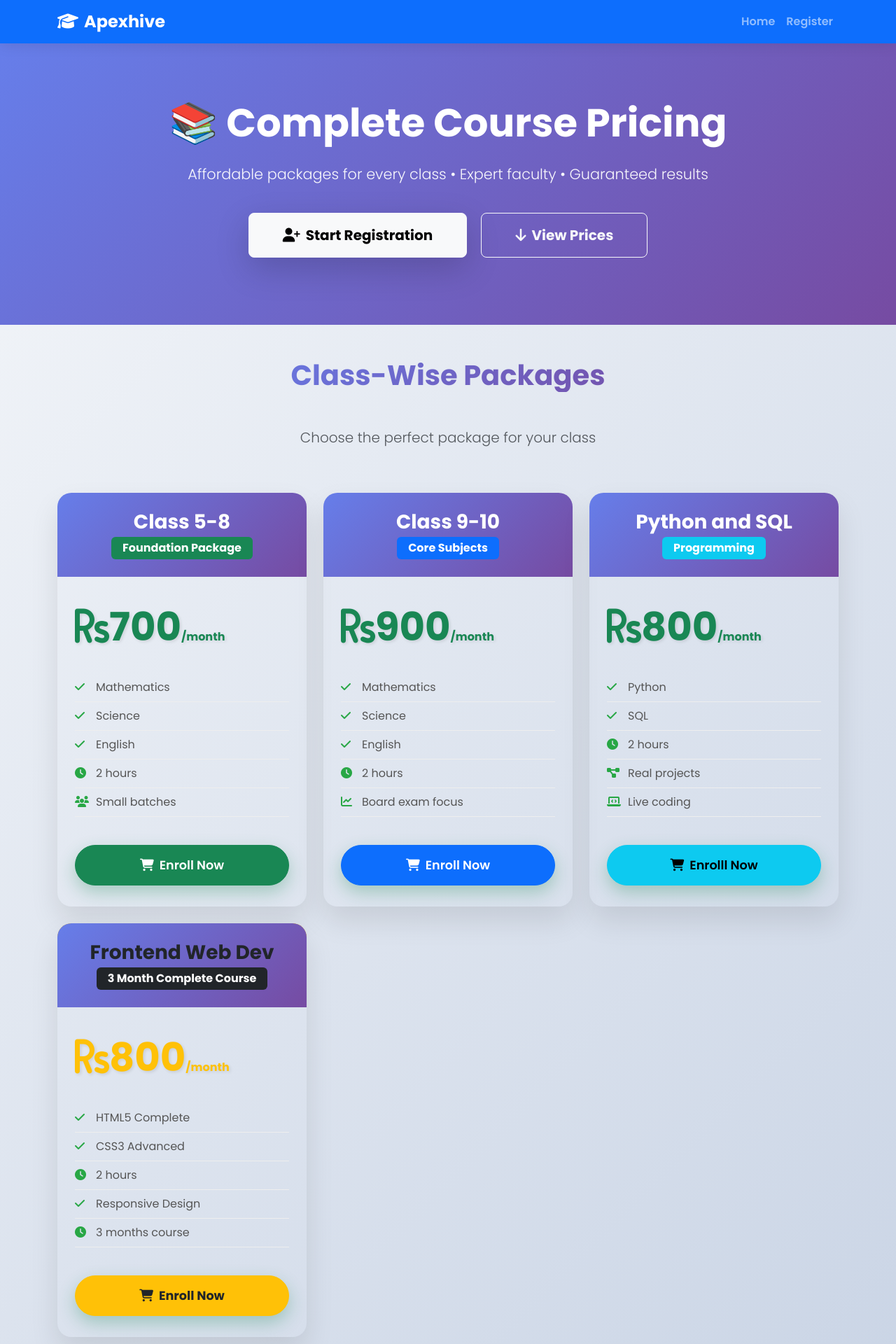
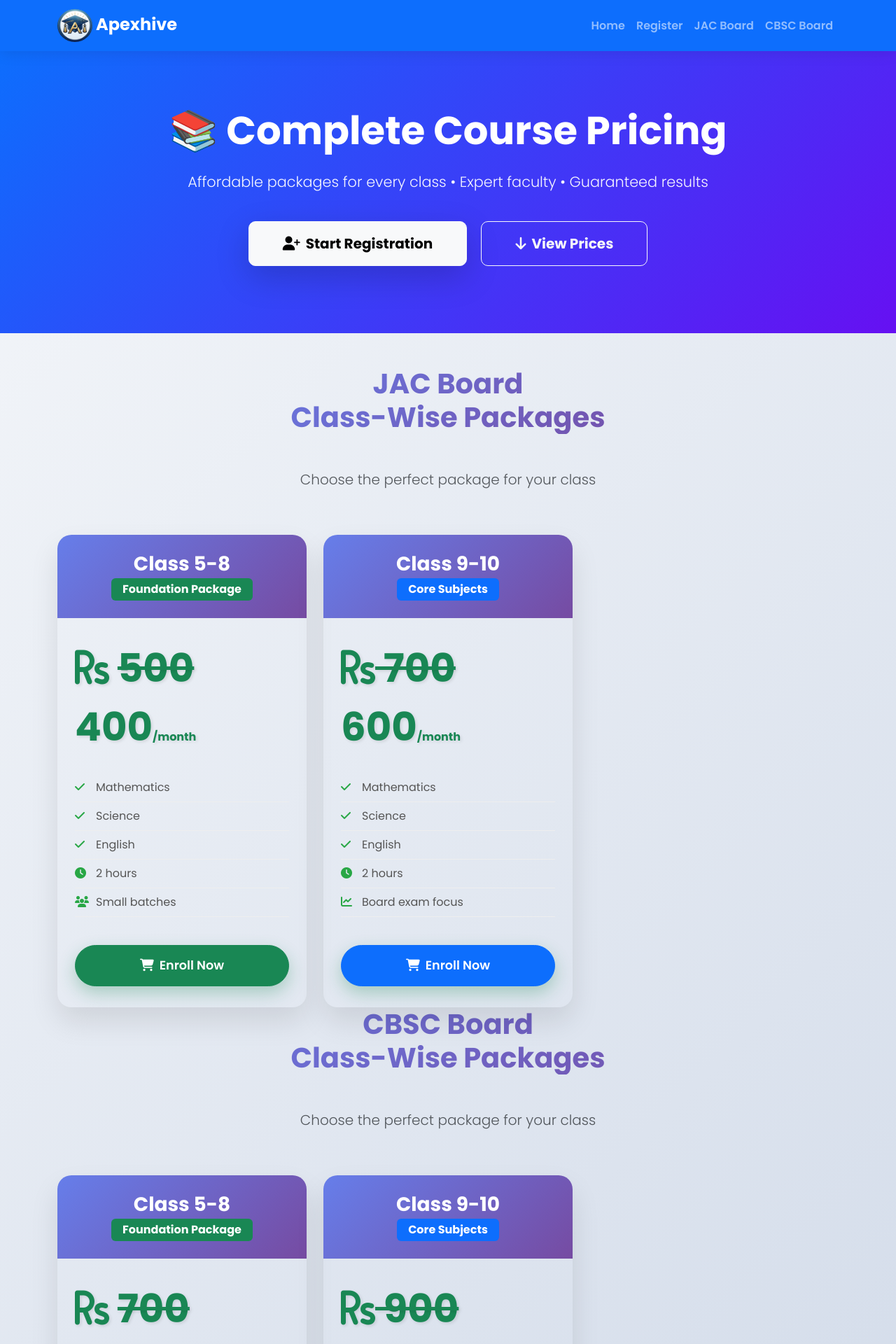
Before and after one commit to modassir-git-123/Apexhive-Academy, a Flask app: page /courses in a window 1280 px wide. Shown: the top 1920 px of the page at 70% size. Run offline with Flask 3, Linux system fonts and the light colour scheme; some libraries are stand-ins or nearby versions.

Commit message:
Update courses.html
courses updated

```diff
--- a/templates/courses.html
+++ b/templates/courses.html
@@ -7,12 +7,14 @@
     <link href="https://cdn.jsdelivr.net/npm/bootstrap@5.3.2/dist/css/bootstrap.min.css" rel="stylesheet">
     <link href="https://cdnjs.cloudflare.com/ajax/libs/font-awesome/6.4.2/css/all.min.css" rel="stylesheet">
     <link href="https://fonts.googleapis.com/css2?family=Poppins:wght@300;400;500;600;700&display=swap" rel="stylesheet">
+    <link rel="stylesheet" href="static/css/style.css">
     <style>
         * { font-family: 'Poppins', sans-serif; }
         body { background: linear-gradient(135deg, #f5f7fa 0%, #c3cfe2 100%); min-height: 100vh; }
 
         .navbar { box-shadow: 0 2px 20px rgba(0,0,0,0.1); }
-        .hero-section { background: linear-gradient(135deg, #667eea 0%, #764ba2 100%); color: white; padding: 80px 0; }
+        .hero-section { background: linear-gradient(135deg, var(--primary), #6610f2);
+         color: white; padding: 80px 0; }
         .hero-section h1 { font-weight: 700; font-size: 3.5rem; }
         .hero-section .lead { font-size: 1.3rem; opacity: 0.95; }
 
@@ -70,6 +72,10 @@
             background-clip: text;
             margin-bottom: 50px;
         }
+        .board{
+            width:100%;
+            background-color: blue;
+             background: linear-gradient(135deg, var(--primary), #6610f2); color: white; padding: 80px 0; }
 
         @media (max-width: 768px) {
             .hero-section h1 { font-size: 2.5rem; }
@@ -82,7 +88,7 @@
     <nav class="navbar navbar-expand-lg navbar-dark bg-primary sticky-top px-2 ">
         <div class="container">
             <a class="navbar-brand fw-bold fs-4" href="/">
-                <i class="fas fa-graduation-cap me-2"></i>Apexhive
+                 <img src="/static/images/logo.jpg" width="50px" style="border-radius: 50%;"></i> Apexhive
             </a>
             <button class="navbar-toggler" type="button" data-bs-toggle="collapse" data-bs-target="#navbarNav">
                 <span class="navbar-toggler-icon"></span>
@@ -93,7 +99,13 @@
                         <a class="nav-link fw-semibold" href="/">Home</a>
                     </li>
                     <li class="nav-item">
-                        <a class="nav-link fw-semibold" href="https://docs.google.com/forms/d/e/1FAIpQLSe0CmyhQ5tmiuWNLEqvQ_W5aQX_DeRxwfItMl24QZKowkZufg/viewform?usp=dialog">Register</a>
+                        <a class="nav-link fw-semibold" href="https://docs.google.com/forms/d/e/1FAIpQLSe0CmyhQ5tmiuWNLEqvQ_W5aQX_DeRxwfItMl24QZKowkZufg/viewform?pli=1">Register</a>
+                    </li>
+                    <li class="nav-item">
+                        <a class="nav-link fw-semibold" href="#jac">JAC Board</a>
+                    </li>
+                    <li class="nav-item">
+                        <a class="nav-link fw-semibold" href="#cbsc">CBSC Board</a>
                     </li>
 
                 </ul>
@@ -102,7 +114,7 @@
     </nav>
 
     <!-- Hero Section -->
-    <section class="hero-section text-center">
+    <section class="hero-section  text-center bg-primary">
         <div class="container">
             <h1 class="display-3 fw-bold mb-4 animate__animated animate__fadeInDown">
                 📚 Complete Course Pricing
@@ -110,7 +122,7 @@
             <p class="lead mb-4 animate__animated animate__fadeInUp">
                 Affordable packages for every class • Expert faculty • Guaranteed results
             </p>
-            <a href="https://docs.google.com/forms/d/e/1FAIpQLSe0CmyhQ5tmiuWNLEqvQ_W5aQX_DeRxwfItMl24QZKowkZufg/viewform?usp=dialog" class="btn btn-light btn-lg px-5 py-3 fw-bold shadow-lg me-3 my-3">
+            <a href="https://docs.google.com/forms/d/e/1FAIpQLSe0CmyhQ5tmiuWNLEqvQ_W5aQX_DeRxwfItMl24QZKowkZufg/viewform?pli=1" class="btn btn-light btn-lg px-5 py-3 fw-bold shadow-lg me-3 my-3">
                 <i class="fas fa-user-plus me-2"></i>Start Registration
             </a>
             <a href="#pricing" class="btn btn-outline-light btn-lg px-5 py-3 fw-bold">
@@ -120,16 +132,17 @@
     </section>
 
     <!-- Pricing Section -->
-    <section id="pricing" class="py-5" >
-        <div class="container">
-            <div class="row justify-content-center text-center mb-5">
+    <section id="pricing"  class="py-5" >
+        <div class="container" >
+            <div  class="row justify-content-center text-center mb-5">
                 <div class="col-lg-8">
-                    <h2 class="section-title animate__animated animate__fadeIn">Class-Wise Packages</h2>
+
+                    <h2 class="section-title animate__animated animate__fadeIn">JAC Board <br>Class-Wise Packages</h2>
                     <p class="lead text-muted">Choose the perfect package for your class</p>
                 </div>
             </div>
 
-            <div class="row g-4">
+            <div id="jac" class="row g-4" >
                 <!-- Class 5-8 Package -->
                 <div class="col-lg-6 col-xl-4">
                     <div class="pricing-card h-100 animate__animated animate__fadeInLeft">
@@ -139,7 +152,7 @@
                         </div>
                         <div class="card-body">
                             <div class="price-display mb-4">
-                                <i class="fas fa-rupee-sign"></i>700<small class="fs-6">/month</small>
+                                <i class="fas fa-rupee-sign"></i> <del>500</del> 400<small class="fs-6">/month</small>
                             </div>
                             <ul class="features-list">
                                 <li><i class="fas fa-check"></i>Mathematics</li>
@@ -148,7 +161,7 @@
                                 <li><i class="fas fa-clock"></i>2 hours </li>
                                 <li><i class="fas fa-users"></i>Small batches</li>
                             </ul>
-                            <a href="https://docs.google.com/forms/d/e/1FAIpQLSe0CmyhQ5tmiuWNLEqvQ_W5aQX_DeRxwfItMl24QZKowkZufg/viewform?usp=dialog" class="btn btn-success w-100 cta-button mt-4">
+                            <a href="https://docs.google.com/forms/d/e/1FAIpQLSe0CmyhQ5tmiuWNLEqvQ_W5aQX_DeRxwfItMl24QZKowkZufg/viewform?pli=1" class="btn btn-success w-100 cta-button mt-4">
                                 <i class="fas fa-shopping-cart me-2"></i>Enroll Now
                             </a>
                         </div>
@@ -164,7 +177,7 @@
                         </div>
                         <div class="card-body">
                             <div class="price-display mb-4">
-                                <i class="fas fa-rupee-sign"></i>900<small class="fs-6">/month</small>
+                                <i class="fas fa-rupee-sign"></i><del> 700</del> 600<small class="fs-6">/month</small>
                             </div>
                             <ul class="features-list">
                                 <li><i class="fas fa-check"></i>Mathematics</li>
@@ -173,14 +186,83 @@
                                 <li><i class="fas fa-clock"></i>2 hours </li>
                                 <li><i class="fas fa-chart-line"></i>Board exam focus</li>
                             </ul>
-                            <a href="https://docs.google.com/forms/d/e/1FAIpQLSe0CmyhQ5tmiuWNLEqvQ_W5aQX_DeRxwfItMl24QZKowkZufg/viewform?usp=dialog" class="btn btn-primary w-100 cta-button mt-4">
+                            <a href="https://docs.google.com/forms/d/e/1FAIpQLSe0CmyhQ5tmiuWNLEqvQ_W5aQX_DeRxwfItMl24QZKowkZufg/viewform?pli=1" class="btn btn-primary w-100 cta-button mt-4">
+                                <i class="fas fa-shopping-cart me-2"></i>Enroll Now
+                            </a>
+                        </div>
+                    </div>
+                </div>
+            </div>
+
+             <div  class="row justify-content-center text-center mb-5">
+                <div class="col-lg-12">
+
+                    <h2 class="section-title animate__animated animate__fadeIn">CBSC Board <br>Class-Wise Packages</h2>
+                    <p class="lead text-muted">Choose the perfect package for your class</p>
+                </div>
+            </div>
+
+            <div id="cbsc" class="row g-4" >
+                <!-- Class 5-8 Package -->
+                <div class="col-lg-6 col-xl-4">
+                    <div class="pricing-card h-100 animate__animated animate__fadeInLeft">
+                        <div class="card-header">
+                            <h3 class="mb-1 fw-bold">Class 5-8</h3>
+                            <div class="badge bg-success fs-6 px-3 py-2">Foundation Package</div>
+                        </div>
+                        <div class="card-body">
+                            <div class="price-display mb-4">
+                                <i class="fas fa-rupee-sign"></i> <del>700</del> 600<small class="fs-6">/month</small>
+                            </div>
+                            <ul class="features-list">
+                                <li><i class="fas fa-check"></i>Mathematics</li>
+                                <li><i class="fas fa-check"></i>Science</li>
+                                <li><i class="fas fa-check"></i>English</li>
+                                <li><i class="fas fa-clock"></i>2 hours </li>
+                                <li><i class="fas fa-users"></i>Small batches</li>
+                            </ul>
+                            <a href="https://docs.google.com/forms/d/e/1FAIpQLSe0CmyhQ5tmiuWNLEqvQ_W5aQX_DeRxwfItMl24QZKowkZufg/viewform?pli=1" class="btn btn-success w-100 cta-button mt-4">
                                 <i class="fas fa-shopping-cart me-2"></i>Enroll Now
                             </a>
                         </div>
                     </div>
                 </div>
 
-                <!-- Class 9-10 Package 2 -->
+                <!-- Class 9-10 Package 1 -->
+                <div class="col-lg-6 col-xl-4">
+                    <div class="pricing-card h-100 animate__animated animate__fadeInUp">
+                        <div class="card-header">
+                            <h3 class="mb-1 fw-bold">Class 9-10</h3>
+                            <div class="badge bg-primary fs-6 px-3 py-2">Core Subjects</div>
+                        </div>
+                        <div class="card-body">
+                            <div class="price-display mb-4">
+                                <i class="fas fa-rupee-sign"></i><del> 900</del> 800<small class="fs-6">/month</small>
+                            </div>
+                            <ul class="features-list">
+                                <li><i class="fas fa-check"></i>Mathematics</li>
+                                <li><i class="fas fa-check"></i>Science</li>
+                                <li><i class="fas fa-check"></i>English</li>
+                                <li><i class="fas fa-clock"></i>2 hours </li>
+                                <li><i class="fas fa-chart-line"></i>Board exam focus</li>
+                            </ul>
+                            <a href="https://docs.google.com/forms/d/e/1FAIpQLSe0CmyhQ5tmiuWNLEqvQ_W5aQX_DeRxwfItMl24QZKowkZufg/viewform?pli=1" class="btn btn-primary w-100 cta-button mt-4">
+                                <i class="fas fa-shopping-cart me-2"></i>Enroll Now
+                            </a>
+                        </div>
+                    </div>
+                </div>
+
+                 <div  class="row justify-content-center text-center mb-5">
+                <div class="col-lg-12">
+
+                    <h2 class="section-title animate__animated animate__fadeIn">Other Classes<br>Programming Languages and Development</h2>
+                    <p class="lead text-muted">Choose the perfect package for your class</p>
+                </div>
+            </div>
+
+
+                <!-- Class python and sql Package 2 -->
                 <div class="col-lg-6 col-xl-4">
                     <div class="pricing-card h-100 animate__animated animate__fadeInRight">
                         <div class="card-header">
@@ -189,7 +271,7 @@
                         </div>
                         <div class="card-body">
                             <div class="price-display mb-4">
-                                <i class="fas fa-rupee-sign"></i>800<small class="fs-6">/month</small>
+                                <i class="fas fa-rupee-sign"></i> 800<small class="fs-6">/month</small>
                             </div>
                             <ul class="features-list">
                                 <li><i class="fas fa-check"></i>Python</li>
@@ -198,7 +280,7 @@
                                 <li><i class="fas fa-project-diagram"></i>Real projects</li>
                                 <li><i class="fas fa-laptop-code"></i>Live coding</li>
                             </ul>
-                            <a href="https://docs.google.com/forms/d/e/1FAIpQLSe0CmyhQ5tmiuWNLEqvQ_W5aQX_DeRxwfItMl24QZKowkZufg/viewform?usp=dialog" class="btn btn-info w-100 cta-button mt-4">
+                            <a href="https://docs.google.com/forms/d/e/1FAIpQLSe0CmyhQ5tmiuWNLEqvQ_W5aQX_DeRxwfItMl24QZKowkZufg/viewform?pli=1" class="btn btn-info w-100 cta-button mt-4">
                                 <i class="fas fa-shopping-cart me-2"></i>Enrolll Now
                             </a>
                         </div>
@@ -214,7 +296,7 @@
                         </div>
                         <div class="card-body">
                             <div class="price-display mb-4 text-warning">
-                                <i class="fas fa-rupee-sign"></i>800<small class="fs-6">/month</small>
+                                <i class="fas fa-rupee-sign"></i>1000<small class="fs-6">/month</small>
                             </div>
                             <ul class="features-list">
                                 <li><i class="fas fa-check"></i>HTML5 Complete</li>
@@ -224,8 +306,9 @@
                                 <li><i class="fas fa-check"></i>Responsive Design</li>
                                 <li><i class="fas fa-clock"></i>3 months course</li>
 
+
                             </ul>
-                            <a href="https://docs.google.com/forms/d/e/1FAIpQLSe0CmyhQ5tmiuWNLEqvQ_W5aQX_DeRxwfItMl24QZKowkZufg/viewform?usp=dialog" class="btn btn-warning text-dark w-100 cta-button mt-4 fw-bold">
+                            <a href="https://docs.google.com/forms/d/e/1FAIpQLSe0CmyhQ5tmiuWNLEqvQ_W5aQX_DeRxwfItMl24QZKowkZufg/viewform?pli=1" class="btn btn-warning text-dark w-100 cta-button mt-4 fw-bold">
                                 <i class="fas fa-shopping-cart me-2"></i>Enroll Now
                             </a>
                         </div>
@@ -235,12 +318,13 @@
         </div>
     </section>
 
+
     <!-- CTA Section -->
     <section class="bg-primary text-white py-5 mt-5">
         <div class="container text-center">
             <h2 class="display-5 fw-bold mb-4">Ready to Excel? 🚀</h2>
             <p class="lead mb-4" style="margin-right: 10px;">Join 500+ students who improved their grades</p>
-            <a " href="https://docs.google.com/forms/d/e/1FAIpQLSe0CmyhQ5tmiuWNLEqvQ_W5aQX_DeRxwfItMl24QZKowkZufg/viewform?usp=dialog" class="btn btn-light btn-lg px-5 py-2 fw-bold shadow-lg">
+            <a  href="https://docs.google.com/forms/d/e/1FAIpQLSe0CmyhQ5tmiuWNLEqvQ_W5aQX_DeRxwfItMl24QZKowkZufg/viewform?pli=1" class="btn btn-light btn-lg px-5 py-2 fw-bold shadow-lg">
                 <i class="fas fa-user-plus me-3"></i>Enroll Today - Limited Seats!
             </a>
         </div>
@@ -252,13 +336,13 @@
         <div class="container">
             <div class="row">
                 <div class="col-md-6">
-                    <h5><i class="fas fa-graduation-cap"></i> Apexhive Academy</h5>
+                    <h5><img src="/static/images/logo.jpg" width="30px" style="border-radius: 50%;"></i> Apexhive Academy</h5>
                     <p>Empowering students with quality education in Science, English, Mathematics, Programming Languages and Frontend Development Technologies</p>
                 </div>
                 <div class="col-md-6 text-md-end">
                     <p>&copy; 2024 Apexhive Coaching. All rights reserved.</p>
                     <p>Contact : <a href="tel:+919608503878">9608503878</a></p>
-                    <p>Email : <a href="mailto: modassirh06@gmail.com">Send mail</a></p>
+                    <p>Email : <a href="mailto: apexhiveacademy@gmail.com">Send Mail</a></p>
                 </div>
             </div>
         </div>
```
